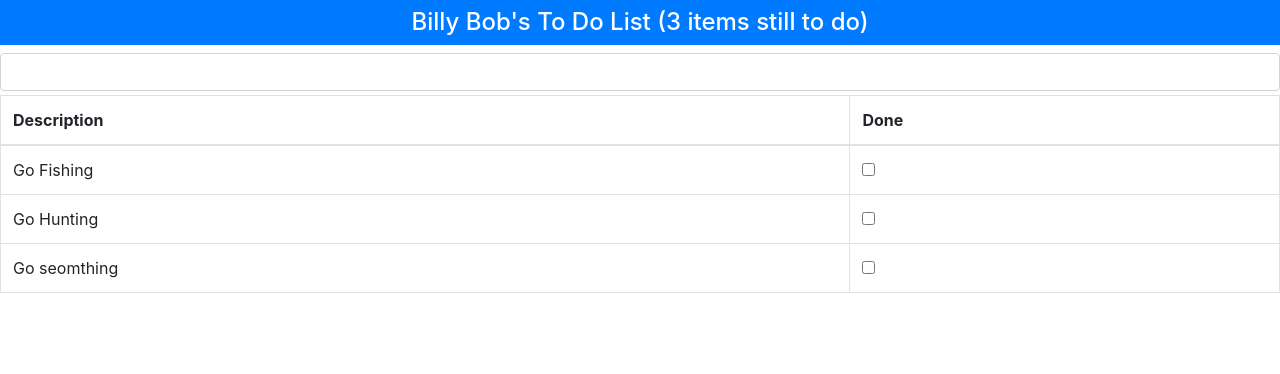
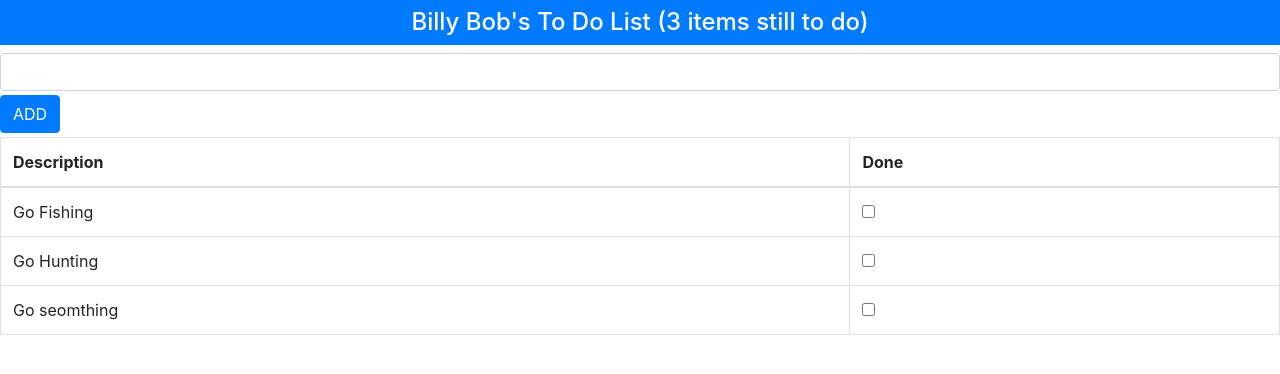
Before and after one commit to xTurbeaux/todo, a React (Create React App) app: page / in a window 1280 px wide. Shown: the top 374 px of the page. Built offline with nearby package versions, Linux system fonts and the light colour scheme.

Commit message:
last of fast5

```diff
--- a/src/App.js
+++ b/src/App.js
@@ -96,7 +96,17 @@ export default class App extends Component {
     )
   };
 
-
+  // Feature 5E, method below is the callback for the ToDoCreator component
+  createNewTodoCallback = (newTask) => {
+    if (!this.state.todoItems.find(
+      x => x.action === this.state.newItemText
+    )){
+      this.setState({
+        todoItems: [...this.state.todoItems, {action: newTask, done: false}]
+      }, () => localStorage.setItem("todos", JSON.stringify(this.state)) //end of setItem
+      );
+    }
+  };
 
 
 
@@ -112,8 +122,8 @@ export default class App extends Component {
 
   {/* Feature 5B */}
   <ToDoCreator
-    //callback = {this.}
-    />
+    callback = {this.createNewTodoCallback}
+  />
 
 
 
--- a/src/ToDoCreator.js
+++ b/src/ToDoCreator.js
@@ -15,10 +15,21 @@ export class ToDoCreator extends Component {
     );
   };
 
+  //Feature 5D
+  //method for the onClick of the ADD button
+  createNewTodo = () => {
+    this.props.callback(this.state.newItemText);
+    this.setState({newItemText: ""}); //this clears the new todo item from the input box
+  };
+
   render = () =>
     <div className="my-1">
       <input className="form-control" value={this.state.newItemText}
       onChange={this.updateNewTextValue}
       />
+
+      <button className="btn btn-primary mt-1" onClick={this.createNewTodo}>
+        ADD
+      </button>
     </div>
 };
```
